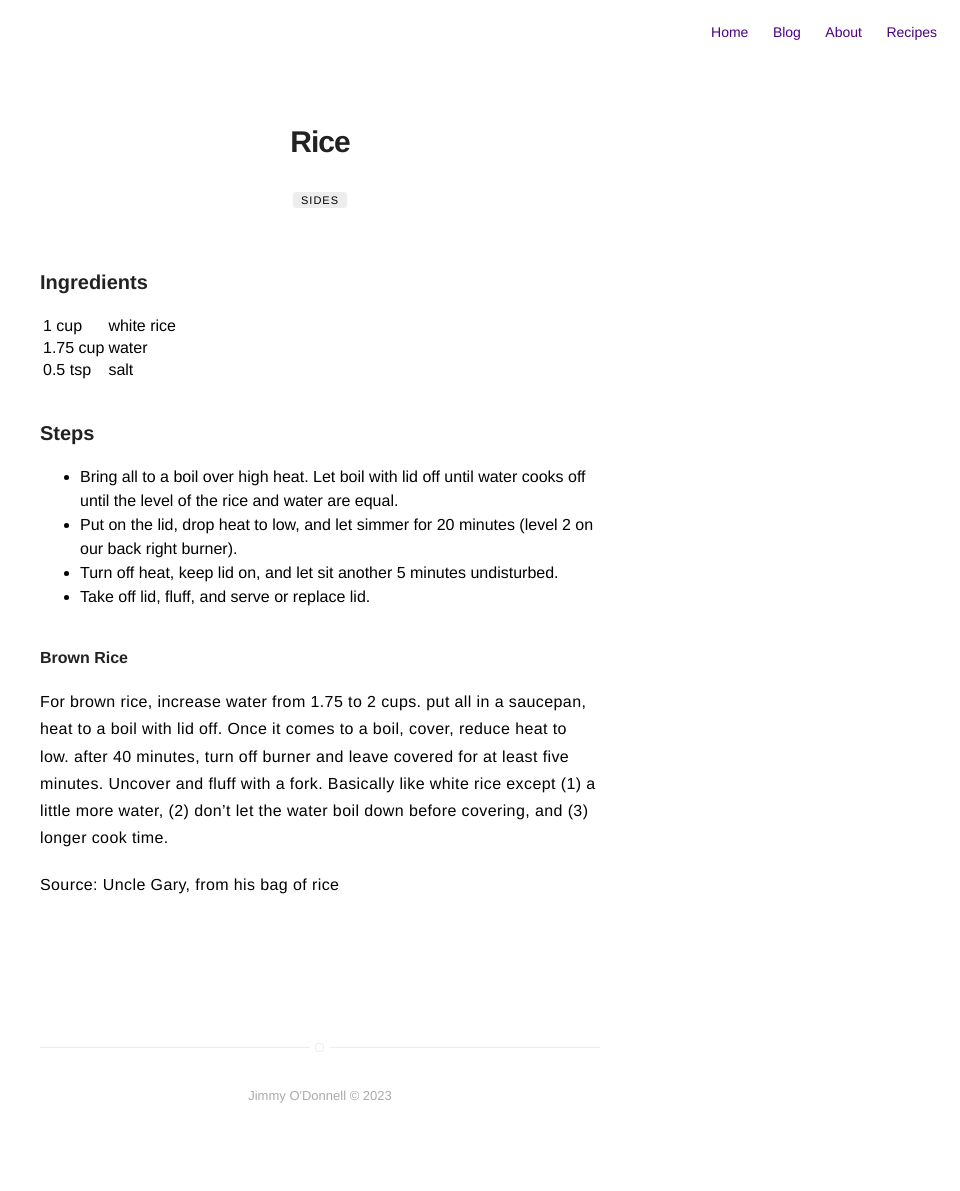
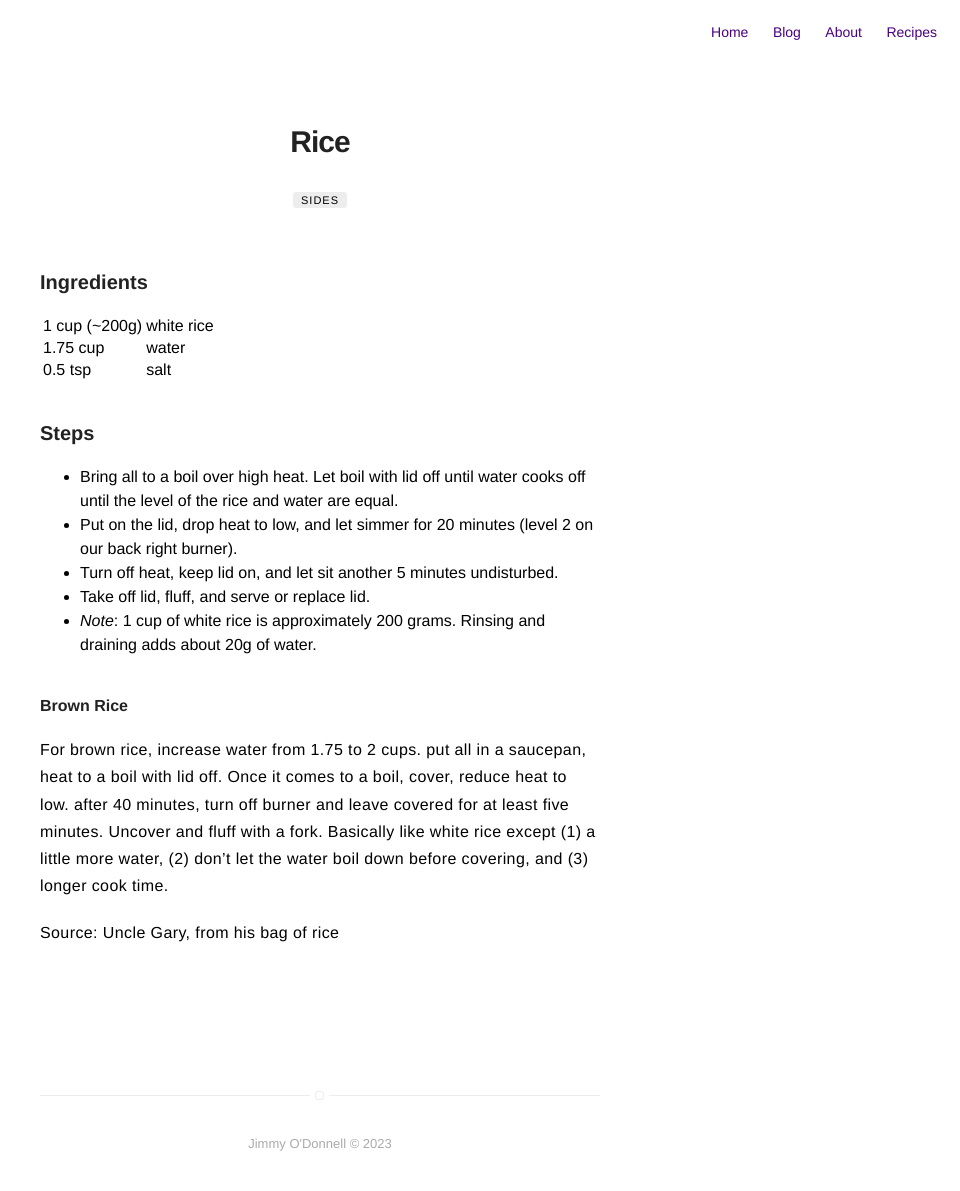
Before and after one commit to jimmyodonnell/jimmyodonnell.github.io, a Jekyll site: the page built from recipes/rice.md, in a window 1280 px wide. Shown: the whole page, without its empty margins (320-1280 px from the left). Built offline with Jekyll 4.4.1, drawn with Linux system fonts in a browser that asks for light colours; before the commit the page ends 1143 px from its top, so only the background shows below that.

Commit message:
add weights

```diff
--- a/recipes/rice.md
+++ b/recipes/rice.md
@@ -11,7 +11,7 @@ comments: false
 ### Ingredients
 
 | ---------- | ------ |
-| 1 cup | white rice |
+| 1 cup (~200g) | white rice |
 | 1.75 cup | water |
 | 0.5 tsp | salt |
 
@@ -21,6 +21,8 @@ comments: false
 - Put on the lid, drop heat to low, and let simmer for 20 minutes (level 2 on our back right burner).
 - Turn off heat, keep lid on, and let sit another 5 minutes undisturbed.
 - Take off lid, fluff, and serve or replace lid.
+- _Note_: 1 cup of white rice is approximately 200 grams. Rinsing and draining adds about 20g of water.
+
 
 #### Brown Rice
 
```
